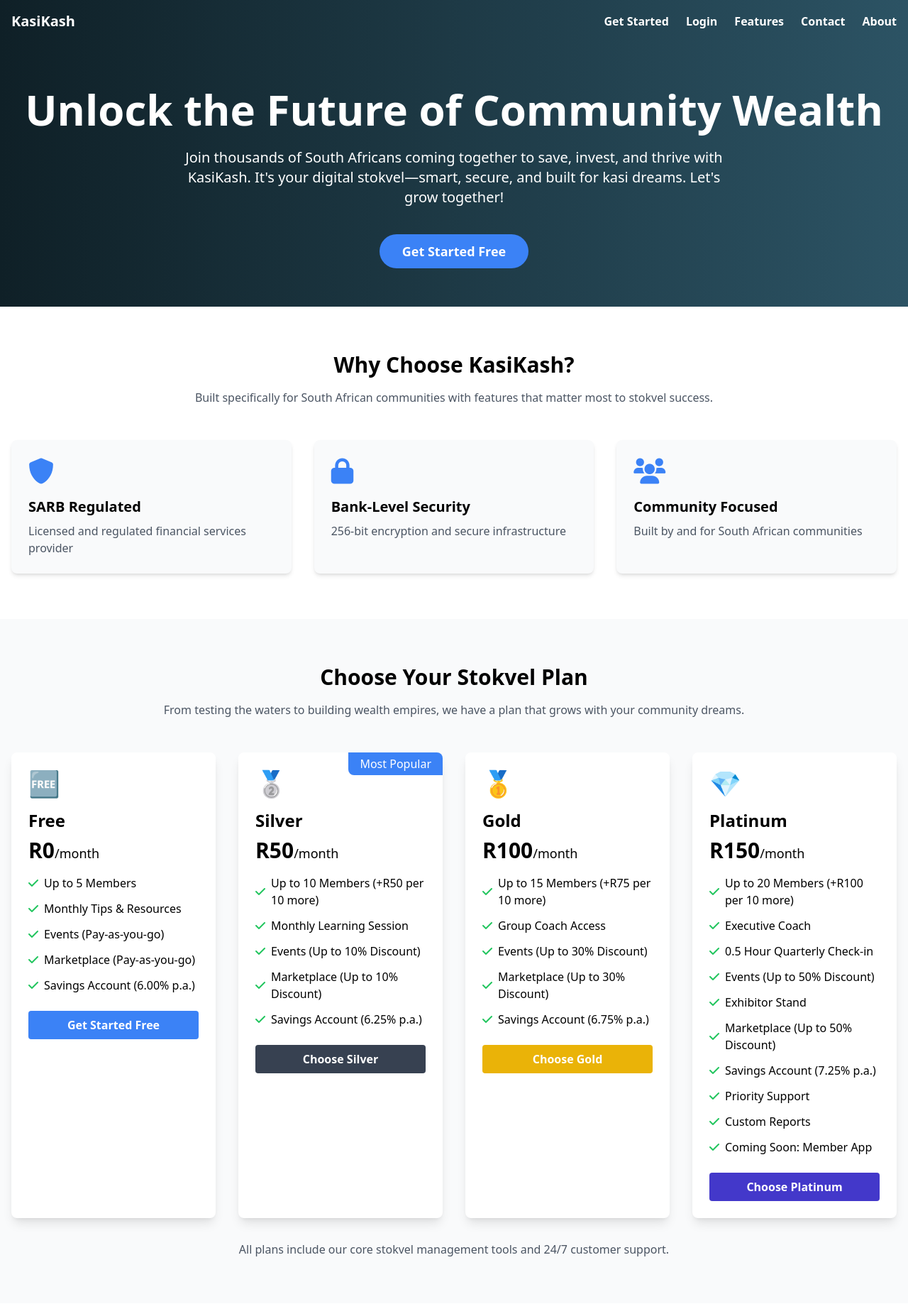
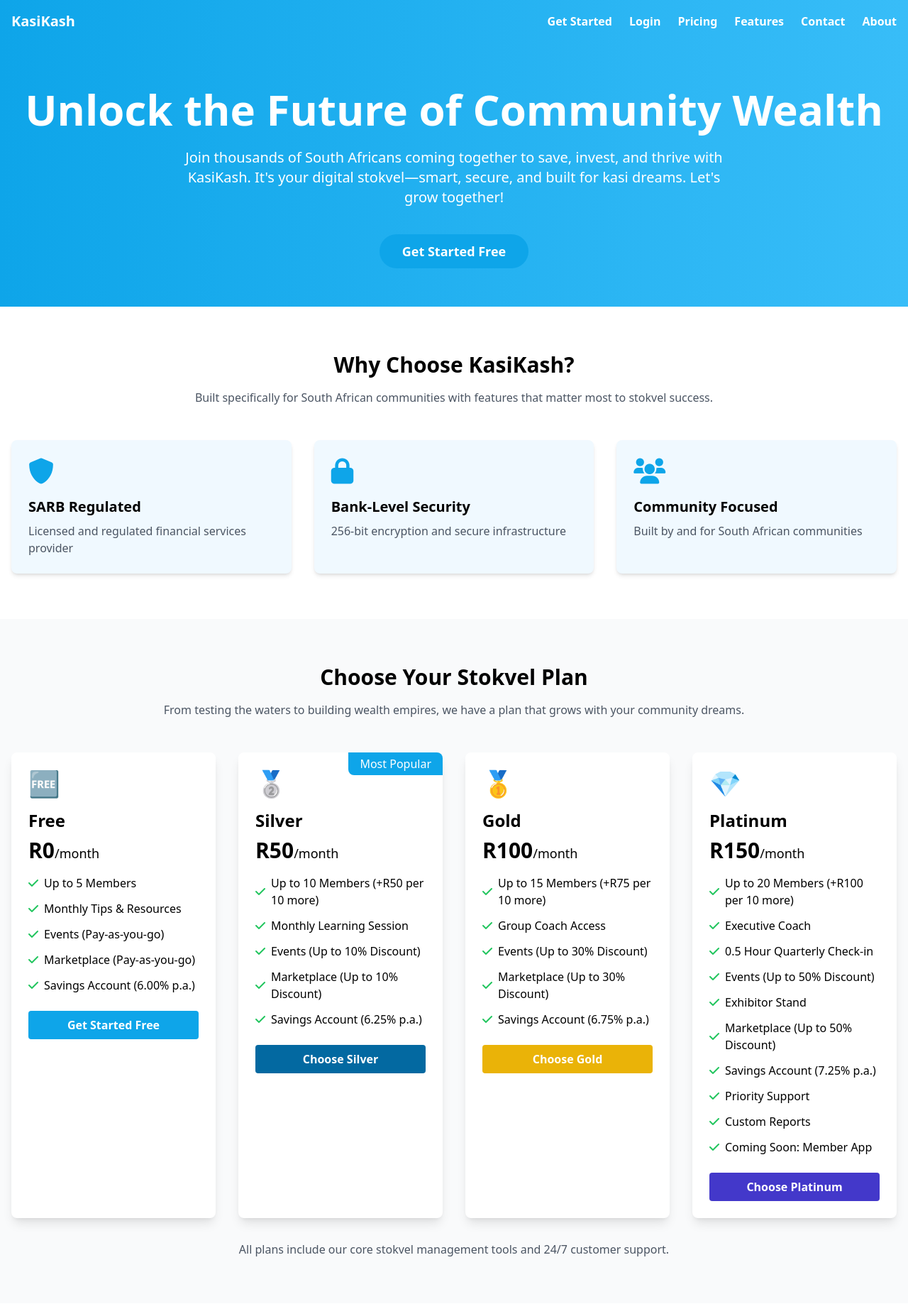
Before and after one commit to ums-1994/KasiKash, a Flask app: page / in a window 1280 px wide. Shown: the top 1837 px of the page at 71% size. Run offline with Flask 2, Linux system fonts and the light colour scheme; some libraries are stand-ins or nearby versions.

Commit message:
Pricing and colour added

```diff
--- a/templates/welcome.html
+++ b/templates/welcome.html
@@ -7,17 +7,18 @@
     <script src="https://cdn.tailwindcss.com"></script>
     <link href="https://cdnjs.cloudflare.com/ajax/libs/font-awesome/6.0.0/css/all.min.css" rel="stylesheet">
 </head>
-<body class="bg-gradient-to-r from-[#0F2027] to-[#2C5364] min-h-screen">
+<body class="bg-gradient-to-r from-sky-500 to-sky-400 min-h-screen">
     <!-- Navbar -->
-    <nav class="bg-gradient-to-r from-[#0F2027] to-[#2C5364] p-4">
+    <nav class="bg-gradient-to-r from-sky-500 to-sky-400 p-4">
         <div class="container mx-auto flex justify-between items-center">
             <a href="/" class="text-white font-bold text-xl">KasiKash</a>
             <ul class="flex space-x-6">
-                <li><a href="/get_started" class="text-white font-bold hover:text-blue-300">Get Started</a></li>
-                <li><a href="/login" class="text-white font-bold hover:text-blue-300">Login</a></li>
-                <li><a href="#features" class="text-white font-bold hover:text-blue-300">Features</a></li>
-                <li><a href="/contact" class="text-white font-bold hover:text-blue-300">Contact</a></li>
-                <li><a href="#about" class="text-white font-bold hover:text-blue-300">About</a></li>
+                <li><a href="/get_started" class="text-white font-bold hover:text-sky-200">Get Started</a></li>
+                <li><a href="/login" class="text-white font-bold hover:text-sky-200">Login</a></li>
+                <li><a href="/pricing" class="text-white font-bold hover:text-sky-200">Pricing</a></li>
+                <li><a href="#features" class="text-white font-bold hover:text-sky-200">Features</a></li>
+                <li><a href="/contact" class="text-white font-bold hover:text-sky-200">Contact</a></li>
+                <li><a href="#about" class="text-white font-bold hover:text-sky-200">About</a></li>
             </ul>
         </div>
     </nav>
@@ -27,7 +28,7 @@
         <div class="text-center">
             <h1 class="text-4xl md:text-6xl font-bold text-white mb-6">Unlock the Future of Community Wealth</h1>
             <p class="text-xl text-white mb-12 max-w-3xl mx-auto">Join thousands of South Africans coming together to save, invest, and thrive with KasiKash. It's your digital stokvel—smart, secure, and built for kasi dreams. Let's grow together!</p>
-            <a href="/get_started" class="bg-blue-500 hover:bg-blue-600 text-white font-bold py-3 px-8 rounded-full text-lg transition duration-300">Get Started Free</a>
+            <a href="/get_started" class="bg-sky-500 hover:bg-sky-600 text-white font-bold py-3 px-8 rounded-full text-lg transition duration-300">Get Started Free</a>
         </div>
     </div>
 
@@ -38,18 +39,18 @@
             <p class="text-gray-600 text-center mb-12">Built specifically for South African communities with features that matter most to stokvel success.</p>
 
             <div class="grid grid-cols-1 md:grid-cols-3 gap-8">
-                <div class="bg-gray-50 p-6 rounded-lg shadow-md">
-                    <i class="fas fa-shield-alt text-4xl text-blue-500 mb-4"></i>
+                <div class="bg-sky-50 p-6 rounded-lg shadow-md">
+                    <i class="fas fa-shield-alt text-4xl text-sky-500 mb-4"></i>
                     <h3 class="text-xl font-bold mb-2">SARB Regulated</h3>
                     <p class="text-gray-600">Licensed and regulated financial services provider</p>
                 </div>
-                <div class="bg-gray-50 p-6 rounded-lg shadow-md">
-                    <i class="fas fa-lock text-4xl text-blue-500 mb-4"></i>
+                <div class="bg-sky-50 p-6 rounded-lg shadow-md">
+                    <i class="fas fa-lock text-4xl text-sky-500 mb-4"></i>
                     <h3 class="text-xl font-bold mb-2">Bank-Level Security</h3>
                     <p class="text-gray-600">256-bit encryption and secure infrastructure</p>
                 </div>
-                <div class="bg-gray-50 p-6 rounded-lg shadow-md">
-                    <i class="fas fa-users text-4xl text-blue-500 mb-4"></i>
+                <div class="bg-sky-50 p-6 rounded-lg shadow-md">
+                    <i class="fas fa-users text-4xl text-sky-500 mb-4"></i>
                     <h3 class="text-xl font-bold mb-2">Community Focused</h3>
                     <p class="text-gray-600">Built by and for South African communities</p>
                 </div>
@@ -77,13 +78,13 @@
                             <li class="flex items-center"><i class="fas fa-check text-green-500 mr-2"></i>Marketplace (Pay-as-you-go)</li>
                             <li class="flex items-center"><i class="fas fa-check text-green-500 mr-2"></i>Savings Account (6.00% p.a.)</li>
                         </ul>
-                        <a href="/get_started" class="block w-full bg-blue-500 hover:bg-blue-600 text-white text-center font-bold py-2 px-4 rounded transition duration-300">Get Started Free</a>
+                        <a href="/get_started" class="block w-full bg-sky-500 hover:bg-sky-600 text-white text-center font-bold py-2 px-4 rounded transition duration-300">Get Started Free</a>
                     </div>
                 </div>
 
                 <!-- Silver Plan -->
                 <div class="bg-white rounded-lg shadow-lg overflow-hidden relative">
-                    <div class="absolute top-0 right-0 bg-blue-500 text-white px-4 py-1 rounded-bl-lg">Most Popular</div>
+                    <div class="absolute top-0 right-0 bg-sky-500 text-white px-4 py-1 rounded-bl-lg">Most Popular</div>
                     <div class="p-6">
                         <div class="text-4xl mb-4">🥈</div>
                         <h3 class="text-2xl font-bold mb-2">Silver</h3>
@@ -95,7 +96,7 @@
                             <li class="flex items-center"><i class="fas fa-check text-green-500 mr-2"></i>Marketplace (Up to 10% Discount)</li>
                             <li class="flex items-center"><i class="fas fa-check text-green-500 mr-2"></i>Savings Account (6.25% p.a.)</li>
                         </ul>
-                        <a href="/get_started" class="block w-full bg-gray-700 hover:bg-gray-800 text-white text-center font-bold py-2 px-4 rounded transition duration-300">Choose Silver</a>
+                        <a href="/get_started" class="block w-full bg-sky-700 hover:bg-sky-800 text-white text-center font-bold py-2 px-4 rounded transition duration-300">Choose Silver</a>
                     </div>
                 </div>
 
@@ -150,28 +151,28 @@
             <p class="text-gray-600 text-center mb-12">Everything you need to run a successful digital stokvel, from savings to events to marketplace access.</p>
 
             <div class="grid grid-cols-1 md:grid-cols-2 lg:grid-cols-3 gap-8">
-                <div class="bg-gray-50 p-6 rounded-lg shadow-md">
-                    <i class="fas fa-piggy-bank text-4xl text-blue-500 mb-4"></i>
+                <div class="bg-sky-50 p-6 rounded-lg shadow-md">
+                    <i class="fas fa-piggy-bank text-4xl text-sky-500 mb-4"></i>
                     <h3 class="text-xl font-bold mb-2">Smart Savings</h3>
                     <p class="text-gray-600">Automated contributions, compound interest, and goal tracking to maximize your stokvel's growth potential.</p>
                 </div>
-                <div class="bg-gray-50 p-6 rounded-lg shadow-md">
-                    <i class="fas fa-users-cog text-4xl text-blue-500 mb-4"></i>
+                <div class="bg-sky-50 p-6 rounded-lg shadow-md">
+                    <i class="fas fa-users-cog text-4xl text-sky-500 mb-4"></i>
                     <h3 class="text-xl font-bold mb-2">Community Management</h3>
                     <p class="text-gray-600">Easy member onboarding, contribution tracking, and transparent financial reporting for all members.</p>
                 </div>
-                <div class="bg-gray-50 p-6 rounded-lg shadow-md">
-                    <i class="fas fa-shield-alt text-4xl text-blue-500 mb-4"></i>
+                <div class="bg-sky-50 p-6 rounded-lg shadow-md">
+                    <i class="fas fa-shield-alt text-4xl text-sky-500 mb-4"></i>
                     <h3 class="text-xl font-bold mb-2">Bank-Level Security</h3>
                     <p class="text-gray-600">Your money is protected with enterprise-grade security, encryption, and regulatory compliance.</p>
                 </div>
-                <div class="bg-gray-50 p-6 rounded-lg shadow-md">
-                    <i class="fas fa-star text-4xl text-blue-500 mb-4"></i>
+                <div class="bg-sky-50 p-6 rounded-lg shadow-md">
+                    <i class="fas fa-star text-4xl text-sky-500 mb-4"></i>
                     <h3 class="text-xl font-bold mb-2">Community Success Stories</h3>
                     <p class="text-gray-600">Real people achieving their financial dreams through our platform.</p>
                 </div>
-                <div class="bg-gray-50 p-6 rounded-lg shadow-md">
-                    <i class="fas fa-mobile-alt text-4xl text-blue-500 mb-4"></i>
+                <div class="bg-sky-50 p-6 rounded-lg shadow-md">
+                    <i class="fas fa-mobile-alt text-4xl text-sky-500 mb-4"></i>
                     <h3 class="text-xl font-bold mb-2">Easy-to-Use Platform</h3>
                     <p class="text-gray-600">Intuitive design that makes managing your stokvel simple and effective.</p>
                 </div>
@@ -180,7 +181,7 @@
     </div>
 
     <!-- Footer -->
-    <footer class="bg-[#0F2027] text-white py-8">
+    <footer class="bg-sky-600 text-white py-8">
         <div class="container mx-auto px-4">
             <div class="grid grid-cols-1 md:grid-cols-4 gap-8">
                 <div>
@@ -213,7 +214,7 @@
                     </ul>
                 </div>
             </div>
-            <div class="border-t border-gray-700 mt-8 pt-8 text-center text-gray-400">
+            <div class="border-t border-sky-800 mt-8 pt-8 text-center text-sky-100">
                 <p>&copy; 2024 KasiKash. All rights reserved.</p>
             </div>
         </div>
```
Also changed, not shown: templates/dashboard.html (+13 -13 lines).
